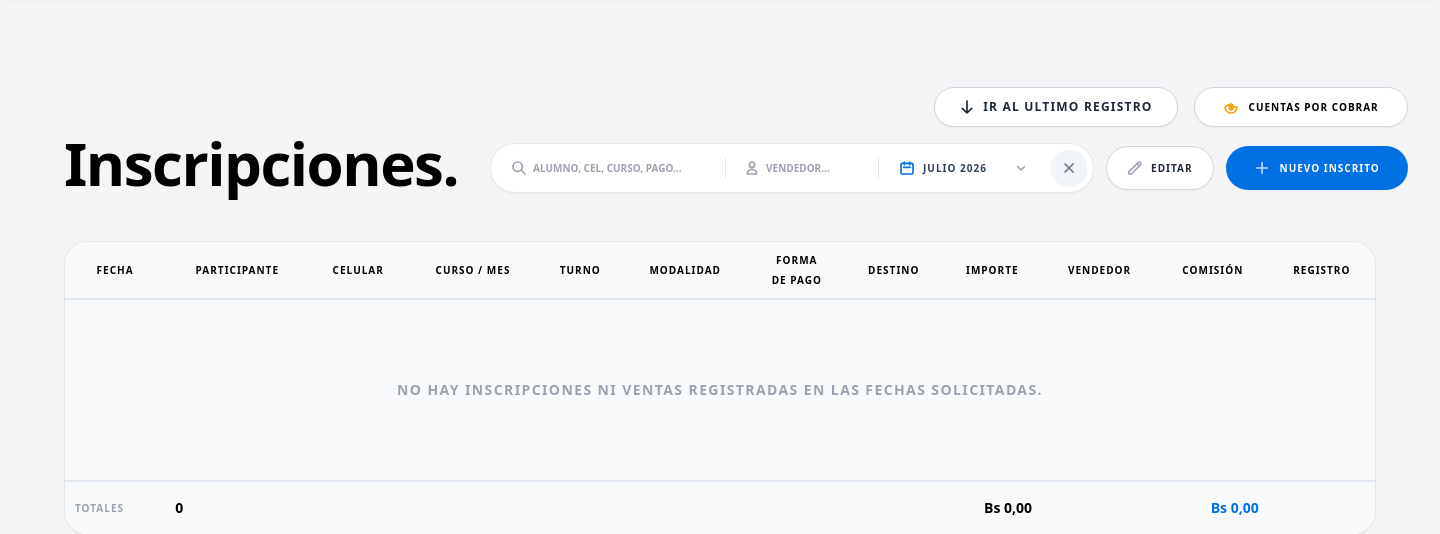
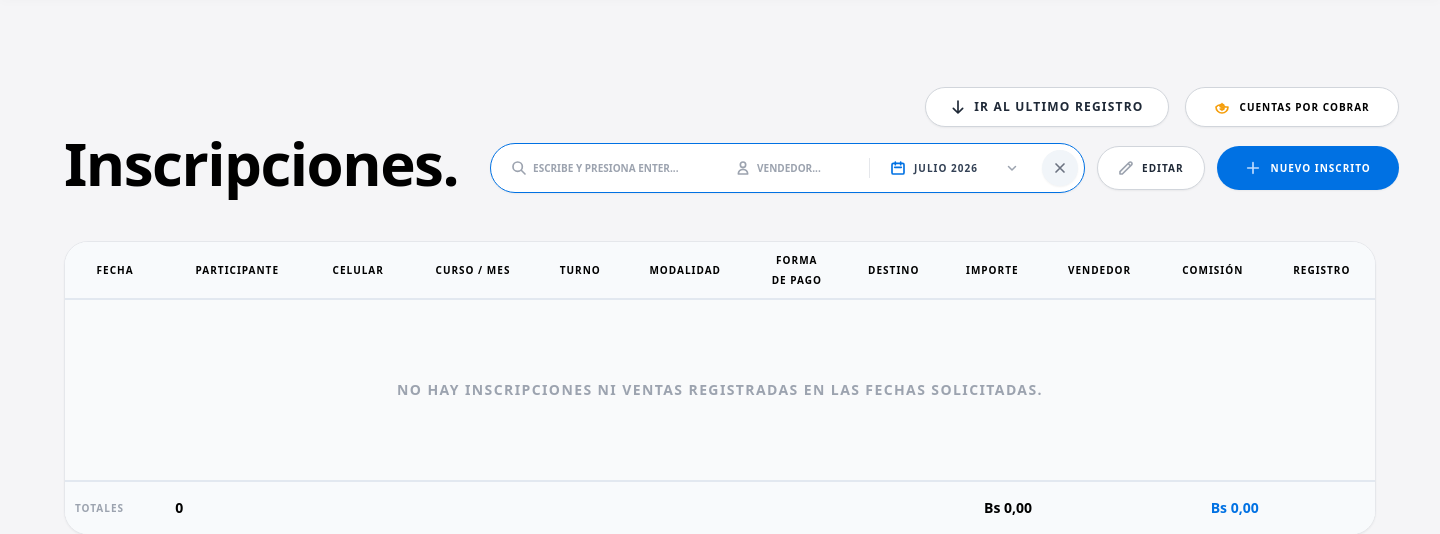
Before and after one commit to joseignaciolimasubieta/sistema-lima-django, a Django app: page /inscripciones/ in a window 1440 px wide. Shown: the part 57-591 px from the top of the page. Run offline with Django 4.2, Linux system fonts and the light colour scheme; the visitor is signed in with stand-in values (Sample User, id 1); data that the repository does not hold is empty; some libraries are stand-ins or nearby versions.

Commit message:
Ajuste de actualización

```diff
--- a/academico/templates/inscripciones.html
+++ b/academico/templates/inscripciones.html
@@ -75,13 +75,21 @@
 
                     <!-- BUSCADOR GENERAL -->
                     <div class="relative w-full lg:w-56 h-9 flex items-center mb-2 lg:mb-0">
-                        <div class="absolute left-3.5 text-gray-400 group-focus-within:text-[#0071e3] transition-colors">
+                        <!-- 1. Convertimos el ícono de la lupa en un botón que puedes hacer clic -->
+                        <button type="submit" class="absolute left-3.5 text-gray-400 hover:text-[#0071e3] transition-colors focus:outline-none z-10" title="Buscar en todo el historial">
                             <svg class="w-4 h-4" fill="none" stroke="currentColor" viewBox="0 0 24 24"><path stroke-linecap="round" stroke-linejoin="round" stroke-width="2.5" d="M21 21l-6-6m2-5a7 7 0 11-14 0 7 7 0 0114 0z"></path></svg>
-                        </div>
-                        <input type="text" id="buscadorGeneral" name="buscar" value="{{ buscar }}" onkeypress="if(event.key === 'Enter') { event.preventDefault(); document.getElementById('formFiltroMes').submit(); }" onkeyup="filtrarInscripciones()" placeholder="ALUMNO, CEL, CURSO, PAGO..." class="w-full h-full pl-9 pr-2 bg-transparent outline-none text-[10px] font-bold text-slate-800 placeholder-gray-400 uppercase">
+                        </button>
+
+                        <!-- 2. Quitamos el 'onkeyup' engañoso y cambiamos el texto guía -->
+                        <input type="text"
+                            id="buscadorGeneral"
+                            name="buscar"
+                            value="{{ buscar }}"
+                            onkeypress="if(event.key === 'Enter') { document.getElementById('formFiltroMes').submit(); }"
+                            placeholder="ESCRIBE Y PRESIONA ENTER..."
+                            class="w-full h-full pl-9 pr-2 bg-transparent outline-none text-[10px] font-bold text-slate-800 placeholder-gray-400 uppercase"
+                            autofocus>
                     </div>
-
-                    <div class="hidden lg:block w-px h-5 bg-gray-200 shrink-0 mx-1"></div>
 
                     <!-- BUSCADOR VENDEDOR -->
                     <div class="relative w-full lg:w-36 h-9 flex items-center mb-2 lg:mb-0 border-t lg:border-t-0 border-gray-100 pt-2 lg:pt-0">
```
